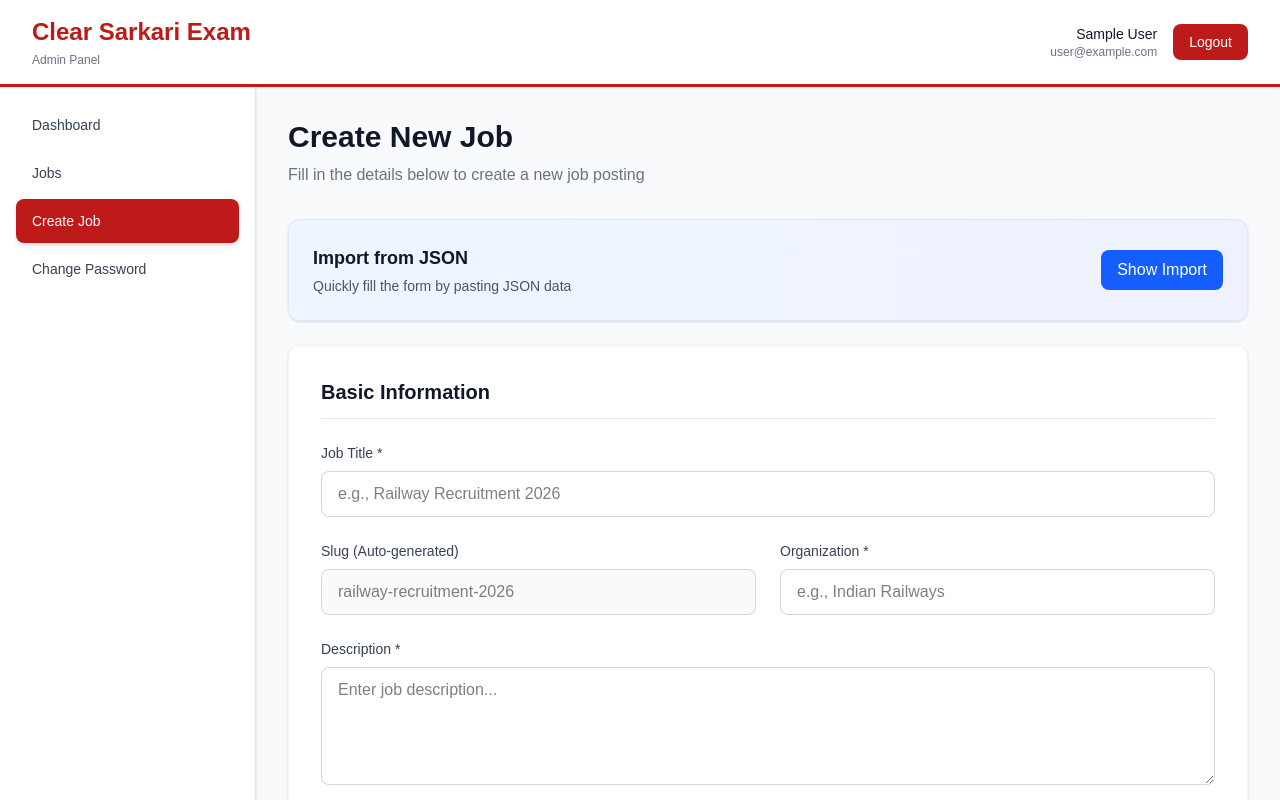
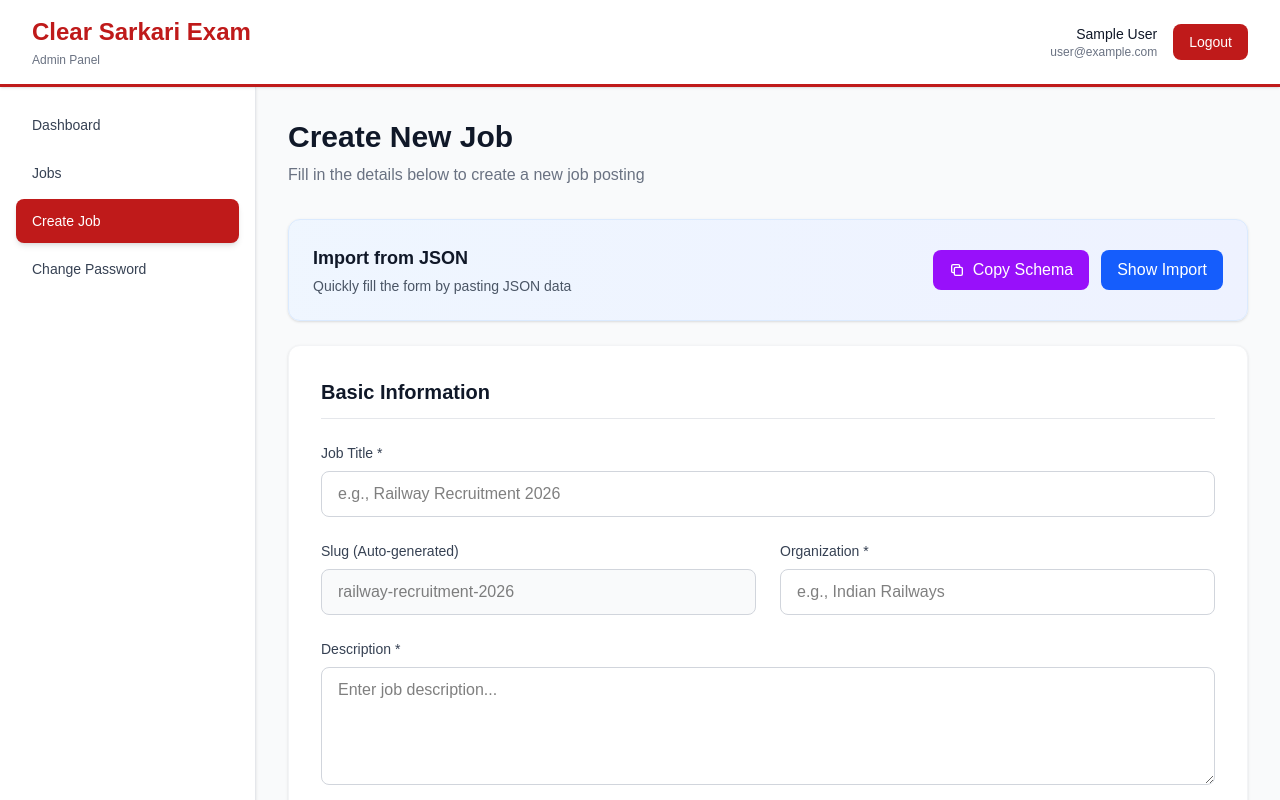
Before and after one commit to harshmishra061/clear-sarkari-exam, a Next.js app: page /admin/jobs/new in a window 1280 px wide. Shown: the top 800 px of the page. Built offline with nearby package versions, Linux system fonts and the light colour scheme; no server answers; sample sign-in values are in the browser's storage.

Commit message:
fix: minor changes

```diff
--- a/src/app/admin/jobs/new/page.tsx
+++ b/src/app/admin/jobs/new/page.tsx
@@ -87,6 +87,66 @@ export default function CreateJobPage() {
     });
   };
 
+  // Copy schema structure to clipboard
+  const copySchemaStructure = async () => {
+    const schemaTemplate = {
+      title: "Job Title Here",
+      slug: "job-slug-here",
+      organization: "Organization Name",
+      description: "Detailed job description...",
+      vacancy: 100,
+      status: "active",
+      seo: {
+        title: "SEO Title",
+        description: "SEO Description"
+      },
+      importantDates: [
+        { label: "Application Begin", date: "DD/MM/YYYY" },
+        { label: "Last Date", date: "DD/MM/YYYY" }
+      ],
+      applicationFee: [
+        { category: "General/UR/OBC", amount: 500 },
+        { category: "SC/ST/PWD", amount: 250 }
+      ],
+      ageRange: [
+        { title: "Minimum Age", value: "18 Years" },
+        { title: "Maximum Age", value: "30 Years" },
+        { title: "Age as on", value: "DD/MM/YYYY" }
+      ],
+      table: [
+        {
+          title: "Table Title (e.g., Post Details)",
+          columns: ["Column 1", "Column 2", "Column 3"],
+          rows: [
+            ["Row 1 Cell 1", "Row 1 Cell 2", "Row 1 Cell 3"],
+            ["Row 2 Cell 1", "Row 2 Cell 2\nMultiline text", "Row 2 Cell 3"]
+          ]
+        }
+      ],
+      importantLinks: [
+        {
+          label: "Apply Online",
+          url: "https://example.com",
+          buttonText: "Click Here",
+          otherInfo: "Additional information (optional)"
+        },
+        {
+          label: "Download Notification",
+          url: "https://example.com/notification.pdf",
+          buttonText: "Download PDF"
+        }
+      ]
+    };
+
+    try {
+      await navigator.clipboard.writeText(JSON.stringify(schemaTemplate, null, 2));
+      alert('Schema structure copied to clipboard!');
+    } catch (error) {
+      console.error('Failed to copy:', error);
+      alert('Failed to copy to clipboard. Please try again.');
+    }
+  };
+
   // Import from JSON
   const handleImport = () => {
     try {
@@ -158,22 +218,6 @@ export default function CreateJobPage() {
     }
   };
 
-  // Clear saved form data manually
-  const clearSavedData = () => {
-    if (confirm("Are you sure you want to clear all saved form data? This cannot be undone.")) {
-      localStorage.removeItem(STORAGE_KEY);
-      // Reset all form fields
-      setFormData({ title: "", slug: "", organization: "", description: "", status: "active" });
-      setImportantDates([{ label: "", date: "" }]);
-      setApplicationFee([{ category: "", amount: "" }]);
-      setAgeRange([{ title: "", value: "" }]);
-      setVacancy("");
-      setTables([{ title: "", columns: [""], rows: [[""]] }]);
-      setImportantLinks([{ label: "", url: "", buttonText: "Click Here", otherInfo: "" }]);
-      alert("Saved form data cleared!");
-    }
-  };
-
   if (status === "loading") {
     return (
       <div className="flex items-center justify-center py-20">
@@ -186,36 +230,12 @@ export default function CreateJobPage() {
     return null;
   }
 
-  const hasSavedData = typeof window !== 'undefined' && localStorage.getItem(STORAGE_KEY);
-
   return (
     <div>
       <div className="mb-8">
         <h1 className="text-3xl font-bold text-gray-900">Create New Job</h1>
         <p className="text-gray-500 mt-2">Fill in the details below to create a new job posting</p>
       </div>
-
-      {/* Auto-save notification */}
-      {hasSavedData && (
-        <div className="bg-green-50 border border-green-200 rounded-lg p-4 mb-6 flex items-center justify-between">
-          <div className="flex items-center gap-3">
-            <svg className="w-5 h-5 text-green-600" fill="none" stroke="currentColor" viewBox="0 0 24 24">
-              <path strokeLinecap="round" strokeLinejoin="round" strokeWidth={2} d="M9 12l2 2 4-4m6 2a9 9 0 11-18 0 9 9 0 0118 0z" />
-            </svg>
-            <div>
-              <p className="text-sm font-medium text-green-900">Previous work restored</p>
-              <p className="text-xs text-green-700">Your form data is auto-saved as you type</p>
-            </div>
-          </div>
-          <button
-            type="button"
-            onClick={clearSavedData}
-            className="px-3 py-1.5 text-sm bg-white text-green-700 border border-green-300 rounded-lg hover:bg-green-50 transition-colors font-medium"
-          >
-            Clear Saved Data
-          </button>
-        </div>
-      )}
 
       {/* Import from JSON */}
       <div className="bg-gradient-to-r from-blue-50 to-indigo-50 p-6 rounded-xl shadow-sm border border-blue-100 mb-6">
@@ -224,6 +244,18 @@ export default function CreateJobPage() {
             <h2 className="text-lg font-semibold text-gray-900">Import from JSON</h2>
             <p className="text-sm text-gray-600 mt-1">Quickly fill the form by pasting JSON data</p>
           </div>
+          <div className="flex gap-3">
+            <button
+              type="button"
+              onClick={copySchemaStructure}
+              className="px-4 py-2 bg-purple-600 text-white rounded-lg hover:bg-purple-700 transition-colors font-medium flex items-center gap-2"
+              title="Copy schema structure to clipboard"
+            >
+              <svg className="w-4 h-4" fill="none" stroke="currentColor" viewBox="0 0 24 24">
+                <path strokeLinecap="round" strokeLinejoin="round" strokeWidth={2} d="M8 16H6a2 2 0 01-2-2V6a2 2 0 012-2h8a2 2 0 012 2v2m-6 12h8a2 2 0 002-2v-8a2 2 0 00-2-2h-8a2 2 0 00-2 2v8a2 2 0 002 2z" />
+              </svg>
+              Copy Schema
+            </button>
             <button
               type="button"
               onClick={() => setShowImport(!showImport)}
@@ -231,6 +263,7 @@ export default function CreateJobPage() {
             >
               {showImport ? "Hide" : "Show"} Import
             </button>
+          </div>
         </div>
 
         {showImport && (
```
Lines whose indentation alone changed are shown as unchanged.
